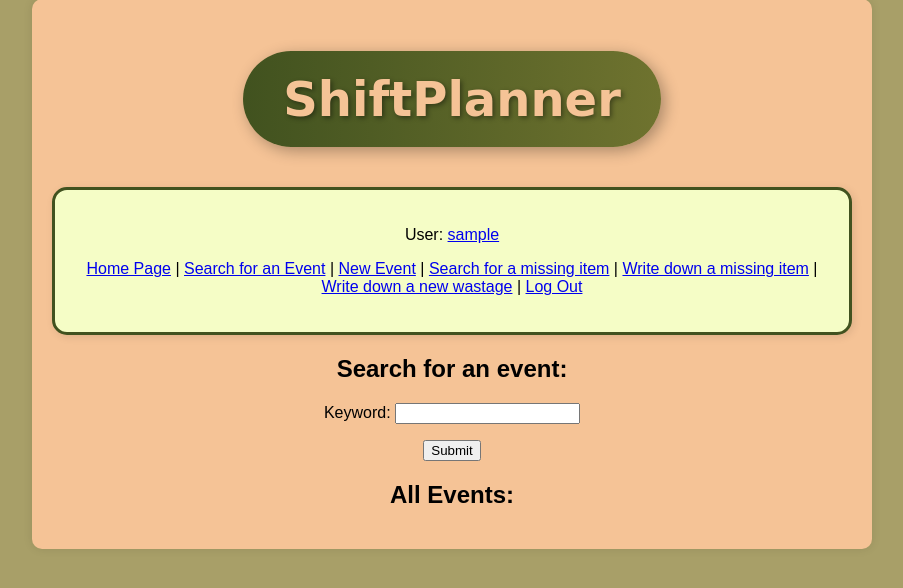
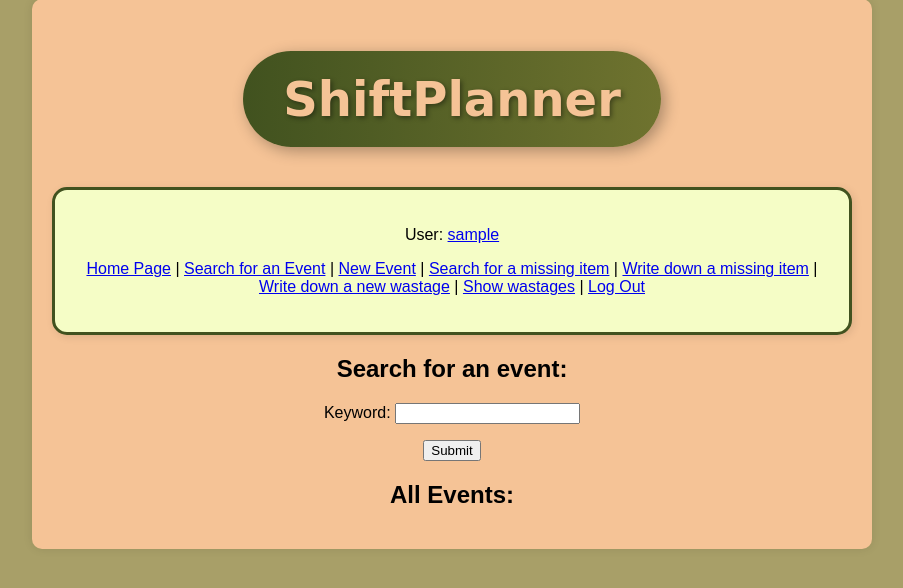
Before and after one commit to petrovaana/ShiftPlanner, a Flask app: page /find_item in a window 1280 px wide. Shown: the part 126-714 px from the top of the page, without its empty margins (188-1091 px from the left). Run offline with Flask 3, Linux system fonts and the light colour scheme; the visitor is signed in with stand-in values (Sample User, id 1); data that the repository does not hold is empty.

Commit message:
Added a link to wastages.
Added a link to check out the wastages.

```diff
--- a/templates/layout.html
+++ b/templates/layout.html
@@ -25,6 +25,7 @@
                     <a href="/find_missing">Search for a missing item</a> |
                     <a href="/new_missing">Write down a missing item</a> |
                     <a href="/new_wastage">Write down a new wastage</a> |
+                    <a href="/show_wastage">Show wastages</a> |
                     <a href="/logout">Log Out</a>
                 {% else %}
                     <a href="/login">Log In</a> |
```
